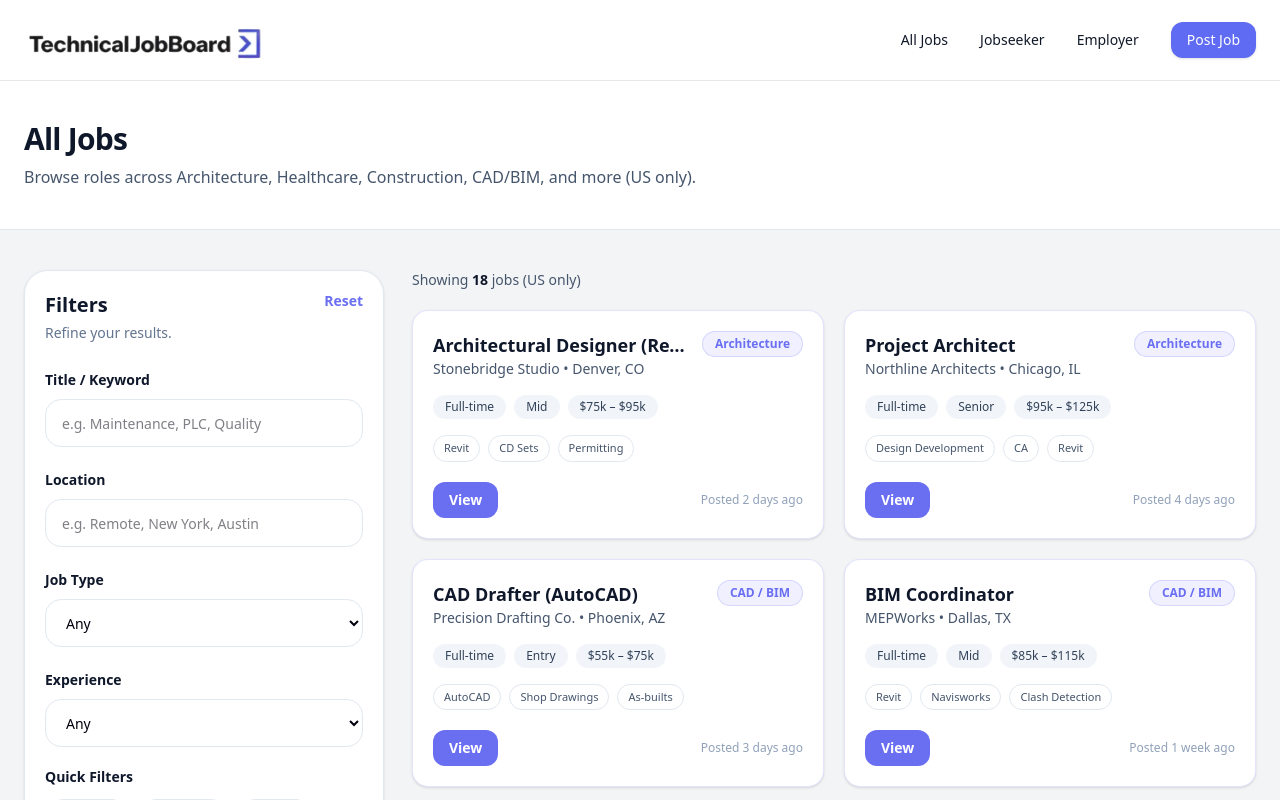
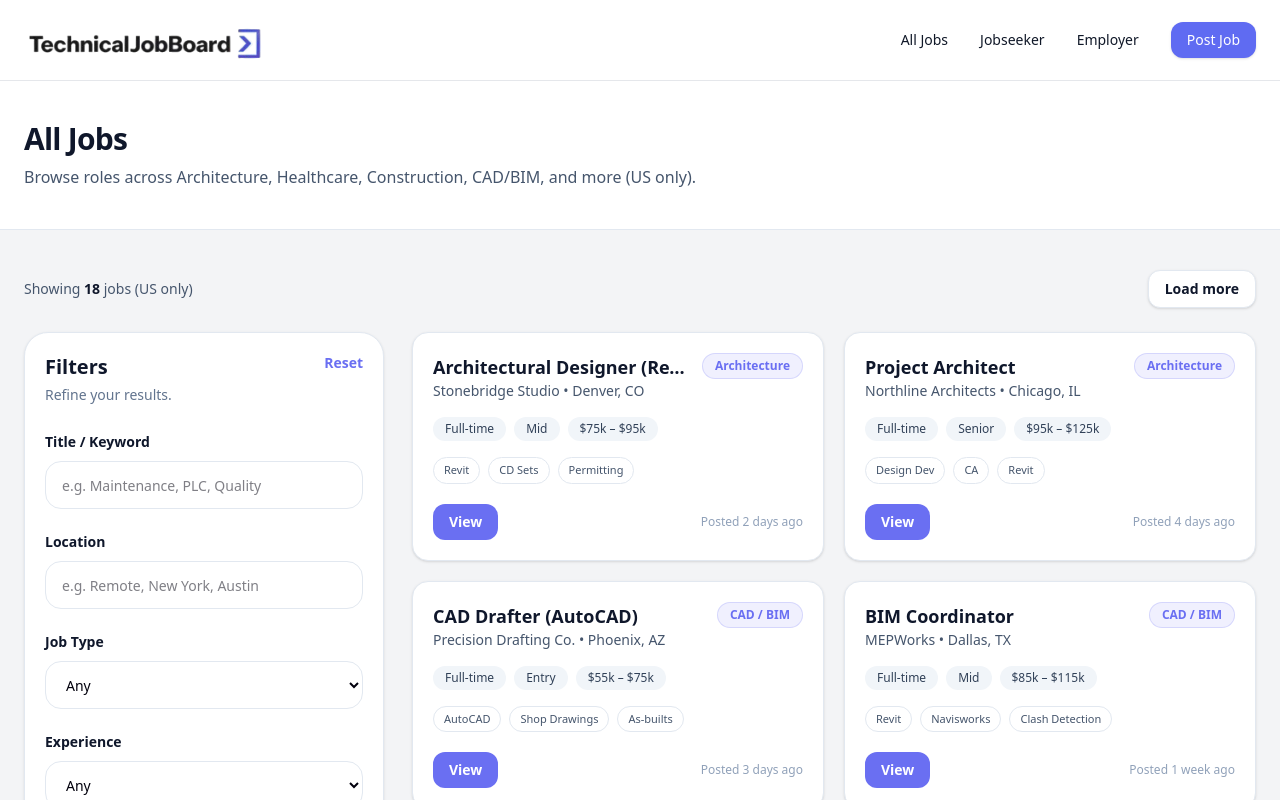
Before and after one commit to adebisidolapo/technicaljobboard, a Next.js app in the folder jobboard/: page /all-jobs in a window 1280 px wide. Shown: the top 800 px of the page. Built offline with nearby package versions, Linux system fonts and the light colour scheme.

Commit message:
update all job page

```diff
--- a/jobboard/components/jobs/JobsSection.tsx
+++ b/jobboard/components/jobs/JobsSection.tsx
@@ -30,243 +30,30 @@
 };
 
 const JOBS: Job[] = [
-  // Architecture
-  {
-    id: "1",
-    title: "Architectural Designer (Revit)",
-    company: "Stonebridge Studio",
-    location: "Denver, CO",
-    category: "Architecture",
-    type: "Full-time",
-    experience: "Mid",
-    pay: "$75k – $95k",
-    posted: "2 days ago",
-    tags: ["Revit", "CD Sets", "Permitting"],
-  },
-  {
-    id: "2",
-    title: "Project Architect",
-    company: "Northline Architects",
-    location: "Chicago, IL",
-    category: "Architecture",
-    type: "Full-time",
-    experience: "Senior",
-    pay: "$95k – $125k",
-    posted: "4 days ago",
-    tags: ["Design Development", "CA", "Revit"],
-  },
+  { id: "1", title: "Architectural Designer (Revit)", company: "Stonebridge Studio", location: "Denver, CO", category: "Architecture", type: "Full-time", experience: "Mid", pay: "$75k – $95k", posted: "2 days ago", tags: ["Revit", "CD Sets", "Permitting"] },
+  { id: "2", title: "Project Architect", company: "Northline Architects", location: "Chicago, IL", category: "Architecture", type: "Full-time", experience: "Senior", pay: "$95k – $125k", posted: "4 days ago", tags: ["Design Dev", "CA", "Revit"] },
 
-  // CAD / BIM
-  {
-    id: "3",
-    title: "CAD Drafter (AutoCAD)",
-    company: "Precision Drafting Co.",
-    location: "Phoenix, AZ",
-    category: "CAD / BIM",
-    type: "Full-time",
-    experience: "Entry",
-    pay: "$55k – $75k",
-    posted: "3 days ago",
-    tags: ["AutoCAD", "Shop Drawings", "As-builts"],
-  },
-  {
-    id: "4",
-    title: "BIM Coordinator",
-    company: "MEPWorks",
-    location: "Dallas, TX",
-    category: "CAD / BIM",
-    type: "Full-time",
-    experience: "Mid",
-    pay: "$85k – $115k",
-    posted: "1 week ago",
-    tags: ["Revit", "Navisworks", "Clash Detection"],
-  },
+  { id: "3", title: "CAD Drafter (AutoCAD)", company: "Precision Drafting Co.", location: "Phoenix, AZ", category: "CAD / BIM", type: "Full-time", experience: "Entry", pay: "$55k – $75k", posted: "3 days ago", tags: ["AutoCAD", "Shop Drawings", "As-builts"] },
+  { id: "4", title: "BIM Coordinator", company: "MEPWorks", location: "Dallas, TX", category: "CAD / BIM", type: "Full-time", experience: "Mid", pay: "$85k – $115k", posted: "1 week ago", tags: ["Revit", "Navisworks", "Clash Detection"] },
 
-  // Construction
-  {
-    id: "5",
-    title: "Construction Project Engineer",
-    company: "Summit Build Group",
-    location: "Austin, TX",
-    category: "Construction",
-    type: "Full-time",
-    experience: "Mid",
-    pay: "$70k – $95k",
-    posted: "5 days ago",
-    tags: ["RFI", "Submittals", "Scheduling"],
-  },
-  {
-    id: "6",
-    title: "MEP Coordinator",
-    company: "PrimeConstruct",
-    location: "Atlanta, GA",
-    category: "Construction",
-    type: "Full-time",
-    experience: "Senior",
-    pay: "$90k – $120k",
-    posted: "6 days ago",
-    tags: ["MEP", "Coordination", "Field"],
-  },
-  {
-    id: "7",
-    title: "Estimator (Commercial)",
-    company: "Bluebeam Estimating",
-    location: "Orlando, FL",
-    category: "Construction",
-    type: "Full-time",
-    experience: "Mid",
-    pay: "$80k – $110k",
-    posted: "3 days ago",
-    tags: ["Bluebeam", "Takeoffs", "Bid Packages"],
-  },
+  { id: "5", title: "Construction Project Engineer", company: "Summit Build Group", location: "Austin, TX", category: "Construction", type: "Full-time", experience: "Mid", pay: "$70k – $95k", posted: "5 days ago", tags: ["RFI", "Submittals", "Scheduling"] },
+  { id: "6", title: "MEP Coordinator", company: "PrimeConstruct", location: "Atlanta, GA", category: "Construction", type: "Full-time", experience: "Senior", pay: "$90k – $120k", posted: "6 days ago", tags: ["MEP", "Coordination", "Field"] },
+  { id: "7", title: "Estimator (Commercial)", company: "Bluebeam Estimating", location: "Orlando, FL", category: "Construction", type: "Full-time", experience: "Mid", pay: "$80k – $110k", posted: "3 days ago", tags: ["Bluebeam", "Takeoffs", "Bid Packages"] },
 
-  // Healthcare / Medical
-  {
-    id: "8",
-    title: "Healthcare IT Analyst",
-    company: "CareStack Systems",
-    location: "Remote (US)",
-    category: "Healthcare",
-    type: "Full-time",
-    experience: "Mid",
-    pay: "$85k – $115k",
-    posted: "2 days ago",
-    tags: ["EHR", "HIPAA", "Support"],
-  },
-  {
-    id: "9",
-    title: "Clinical Systems Specialist",
-    company: "MedOps",
-    location: "Boston, MA",
-    category: "Healthcare",
-    type: "Full-time",
-    experience: "Senior",
-    pay: "$90k – $120k",
-    posted: "1 week ago",
-    tags: ["Clinical Workflows", "Training", "EHR"],
-  },
+  { id: "8", title: "Healthcare IT Analyst", company: "CareStack Systems", location: "Remote (US)", category: "Healthcare", type: "Full-time", experience: "Mid", pay: "$85k – $115k", posted: "2 days ago", tags: ["EHR", "HIPAA", "Support"] },
+  { id: "9", title: "Clinical Systems Specialist", company: "MedOps", location: "Boston, MA", category: "Healthcare", type: "Full-time", experience: "Senior", pay: "$90k – $120k", posted: "1 week ago", tags: ["Clinical", "Training", "EHR"] },
 
-  // Manufacturing
-  {
-    id: "10",
-    title: "Manufacturing Engineer",
-    company: "Titan Manufacturing",
-    location: "Detroit, MI",
-    category: "Manufacturing",
-    type: "Full-time",
-    experience: "Senior",
-    pay: "$95k – $130k",
-    posted: "4 days ago",
-    tags: ["Lean", "Process Improvement", "Root Cause"],
-  },
-  {
-    id: "11",
-    title: "Production Supervisor",
-    company: "ForgeLine",
-    location: "Columbus, OH",
-    category: "Manufacturing",
-    type: "Full-time",
-    experience: "Mid",
-    pay: "$70k – $95k",
-    posted: "6 days ago",
-    tags: ["Shift Lead", "Safety", "KPIs"],
-  },
+  { id: "10", title: "Manufacturing Engineer", company: "Titan Manufacturing", location: "Detroit, MI", category: "Manufacturing", type: "Full-time", experience: "Senior", pay: "$95k – $130k", posted: "4 days ago", tags: ["Lean", "Process", "Root Cause"] },
+  { id: "11", title: "Production Supervisor", company: "ForgeLine", location: "Columbus, OH", category: "Manufacturing", type: "Full-time", experience: "Mid", pay: "$70k – $95k", posted: "6 days ago", tags: ["Safety", "KPIs", "Shift"] },
 
-  // Field Service
-  {
-    id: "12",
-    title: "Field Service Engineer (Electrical)",
-    company: "ServiceGrid",
-    location: "Houston, TX",
-    category: "Field Service",
-    type: "Full-time",
-    experience: "Mid",
-    pay: "$80k – $115k",
-    posted: "3 days ago",
-    tags: ["Commissioning", "Troubleshooting", "Travel"],
-  },
-  {
-    id: "13",
-    title: "Commissioning Technician",
-    company: "StartUp Labs",
-    location: "Remote (US)",
-    category: "Field Service",
-    type: "Contract",
-    experience: "Mid",
-    pay: "$45 – $65/hr",
-    posted: "5 days ago",
-    tags: ["Startup", "Controls", "Travel"],
-  },
+  { id: "12", title: "Field Service Engineer (Electrical)", company: "ServiceGrid", location: "Houston, TX", category: "Field Service", type: "Full-time", experience: "Mid", pay: "$80k – $115k", posted: "3 days ago", tags: ["Commissioning", "Troubleshooting", "Travel"] },
+  { id: "13", title: "Commissioning Technician", company: "StartUp Labs", location: "Remote (US)", category: "Field Service", type: "Contract", experience: "Mid", pay: "$45 – $65/hr", posted: "5 days ago", tags: ["Controls", "Startup", "Travel"] },
 
-  // Project Management
-  {
-    id: "14",
-    title: "Project Manager (Facilities)",
-    company: "FacilityPro",
-    location: "Seattle, WA",
-    category: "Project Management",
-    type: "Full-time",
-    experience: "Senior",
-    pay: "$100k – $140k",
-    posted: "1 week ago",
-    tags: ["Stakeholders", "Budget", "Vendors"],
-  },
-
-  // Quality / Compliance
-  {
-    id: "15",
-    title: "Quality Engineer",
-    company: "QC Dynamics",
-    location: "San Diego, CA",
-    category: "Quality / Compliance",
-    type: "Full-time",
-    experience: "Mid",
-    pay: "$90k – $125k",
-    posted: "4 days ago",
-    tags: ["ISO", "Audits", "CAPA"],
-  },
-
-  // Maintenance / Reliability
-  {
-    id: "16",
-    title: "Reliability Engineer",
-    company: "PlantWorks",
-    location: "Nashville, TN",
-    category: "Maintenance / Reliability",
-    type: "Full-time",
-    experience: "Senior",
-    pay: "$95k – $135k",
-    posted: "6 days ago",
-    tags: ["CMMS", "RCM", "Preventive Maintenance"],
-  },
-
-  // Engineering (Non-Software)
-  {
-    id: "17",
-    title: "Mechanical Engineer (HVAC)",
-    company: "ThermoDesign",
-    location: "Charlotte, NC",
-    category: "Engineering (Non-Software)",
-    type: "Full-time",
-    experience: "Mid",
-    pay: "$90k – $125k",
-    posted: "2 days ago",
-    tags: ["HVAC", "MEP", "Load Calculations"],
-  },
-
-  // Aerospace / Defense
-  {
-    id: "18",
-    title: "Systems Engineer (Defense)",
-    company: "AeroShield",
-    location: "Arlington, VA",
-    category: "Aerospace / Defense",
-    type: "Full-time",
-    experience: "Senior",
-    pay: "$120k – $170k",
-    posted: "1 week ago",
-    tags: ["Requirements", "Systems", "Documentation"],
-  },
+  { id: "14", title: "Project Manager (Facilities)", company: "FacilityPro", location: "Seattle, WA", category: "Project Management", type: "Full-time", experience: "Senior", pay: "$100k – $140k", posted: "1 week ago", tags: ["Budget", "Vendors", "Stakeholders"] },
+  { id: "15", title: "Quality Engineer", company: "QC Dynamics", location: "San Diego, CA", category: "Quality / Compliance", type: "Full-time", experience: "Mid", pay: "$90k – $125k", posted: "4 days ago", tags: ["ISO", "Audits", "CAPA"] },
+  { id: "16", title: "Reliability Engineer", company: "PlantWorks", location: "Nashville, TN", category: "Maintenance / Reliability", type: "Full-time", experience: "Senior", pay: "$95k – $135k", posted: "6 days ago", tags: ["CMMS", "RCM", "PM"] },
+  { id: "17", title: "Mechanical Engineer (HVAC)", company: "ThermoDesign", location: "Charlotte, NC", category: "Engineering (Non-Software)", type: "Full-time", experience: "Mid", pay: "$90k – $125k", posted: "2 days ago", tags: ["HVAC", "MEP", "Loads"] },
+  { id: "18", title: "Systems Engineer (Defense)", company: "AeroShield", location: "Arlington, VA", category: "Aerospace / Defense", type: "Full-time", experience: "Senior", pay: "$120k – $170k", posted: "1 week ago", tags: ["Systems", "Requirements", "Docs"] },
 ];
 
 const JOB_TYPES: Array<JobType | "Any"> = ["Any", "Full-time", "Part-time", "Contract"];
@@ -277,7 +64,7 @@
 }
 
 export default function JobsSection() {
-  // draft (what user is typing)
+  // draft inputs
   const [draftQ, setDraftQ] = useState("");
   const [draftLoc, setDraftLoc] = useState("");
   const [draftType, setDraftType] = useState<(typeof JOB_TYPES)[number]>("Any");
@@ -288,7 +75,7 @@
   const [quickSenior, setQuickSenior] = useState(false);
   const [quickContract, setQuickContract] = useState(false);
 
-  // applied (what actually filters results)
+  // applied filters
   const [q, setQ] = useState("");
   const [loc, setLoc] = useState("");
   const [type, setType] = useState<(typeof JOB_TYPES)[number]>("Any");
@@ -299,14 +86,24 @@
   const [apSenior, setApSenior] = useState(false);
   const [apContract, setApContract] = useState(false);
 
+  // load more
   const INITIAL_COUNT = 8;
   const STEP = 6;
   const [visibleCount, setVisibleCount] = useState(INITIAL_COUNT);
 
-  // mobile filter drawer
+  // mobile drawer
   const [filtersOpen, setFiltersOpen] = useState(false);
 
-  // read URL params (hero search -> /all-jobs?q=...&loc=...)
+  // prevent body scroll when drawer open (fixes overlay issues)
+  useEffect(() => {
+    if (!filtersOpen) return;
+    document.body.style.overflow = "hidden";
+    return () => {
+      document.body.style.overflow = "";
+    };
+  }, [filtersOpen]);
+
+  // load from URL params
   useEffect(() => {
     const params = new URLSearchParams(window.location.search);
 
@@ -319,7 +116,6 @@
     const senior = params.get("senior") === "1";
     const contract = params.get("contract") === "1";
 
-    // set both draft + applied so page loads filtered correctly
     setDraftQ(qp);
     setDraftLoc(lp);
     setDraftType((JOB_TYPES.includes(tp as any) ? tp : "Any") as any);
@@ -350,7 +146,6 @@
     setApSenior(quickSenior);
     setApContract(quickContract);
 
-    // update URL
     const params = new URLSearchParams();
     if (draftQ.trim()) params.set("q", draftQ.trim());
     if (draftLoc.trim()) params.set("loc", draftLoc.trim());
@@ -363,8 +158,7 @@
     if (quickContract) params.set("contract", "1");
 
     const qs = params.toString();
-    const nextUrl = qs ? `${window.location.pathname}?${qs}` : window.location.pathname;
-    window.history.pushState({}, "", nextUrl);
+    window.history.pushState({}, "", qs ? `${window.location.pathname}?${qs}` : window.location.pathname);
 
     setVisibleCount(INITIAL_COUNT);
     setFiltersOpen(false);
@@ -421,6 +215,10 @@
 
   const visibleJobs = filtered.slice(0, visibleCount);
   const canLoadMore = visibleCount < filtered.length;
+
+  const loadMoreTop = () => {
+    setVisibleCount((v) => Math.min(v + STEP, filtered.length));
+  };
 
   const FilterPanel = (
     <div className="rounded-3xl border border-slate-200 bg-white shadow-sm p-5">
@@ -497,57 +295,26 @@
         <div>
           <p className="text-sm font-semibold text-slate-900">Quick Filters</p>
           <div className="mt-3 flex flex-wrap gap-2">
+            {[
+              { label: "Remote", active: quickRemote, toggle: () => setQuickRemote((v) => !v) },
+              { label: "Full-time", active: quickFullTime, toggle: () => setQuickFullTime((v) => !v) },
+              { label: "Senior", active: quickSenior, toggle: () => setQuickSenior((v) => !v) },
+              { label: "Contract", active: quickContract, toggle: () => setQuickContract((v) => !v) },
+            ].map((chip) => (
               <button
+                key={chip.label}
                 type="button"
-              onClick={() => setQuickRemote((v) => !v)}
+                onClick={chip.toggle}
                 className={cx(
                   "px-4 py-2 rounded-full text-sm border transition",
-                quickRemote
+                  chip.active
                     ? "bg-[rgba(106,111,242,0.12)] border-[rgba(106,111,242,0.25)] text-[var(--brand-purple)]"
                     : "bg-slate-50 border-slate-200 text-slate-700 hover:bg-slate-100"
                 )}
               >
-              Remote
+                {chip.label}
               </button>
-
-            <button
-              type="button"
-              onClick={() => setQuickFullTime((v) => !v)}
-              className={cx(
-                "px-4 py-2 rounded-full text-sm border transition",
-                quickFullTime
-                  ? "bg-[rgba(106,111,242,0.12)] border-[rgba(106,111,242,0.25)] text-[var(--brand-purple)]"
-                  : "bg-slate-50 border-slate-200 text-slate-700 hover:bg-slate-100"
-              )}
-            >
-              Full-time
-            </button>
-
-            <button
-              type="button"
-              onClick={() => setQuickSenior((v) => !v)}
-              className={cx(
-                "px-4 py-2 rounded-full text-sm border transition",
-                quickSenior
-                  ? "bg-[rgba(106,111,242,0.12)] border-[rgba(106,111,242,0.25)] text-[var(--brand-purple)]"
-                  : "bg-slate-50 border-slate-200 text-slate-700 hover:bg-slate-100"
-              )}
-            >
-              Senior
-            </button>
-
-            <button
-              type="button"
-              onClick={() => setQuickContract((v) => !v)}
-              className={cx(
-                "px-4 py-2 rounded-full text-sm border transition",
-                quickContract
-                  ? "bg-[rgba(106,111,242,0.12)] border-[rgba(106,111,242,0.25)] text-[var(--brand-purple)]"
-                  : "bg-slate-50 border-slate-200 text-slate-700 hover:bg-slate-100"
-              )}
-            >
-              Contract
-            </button>
+            ))}
           </div>
         </div>
 
@@ -556,7 +323,7 @@
           onClick={applyFilters}
           className="w-full h-12 rounded-2xl text-base font-semibold text-white
                      bg-[var(--brand-purple)] hover:bg-[var(--brand-purple-dark)]
-                     shadow-sm transition"
+                     shadow-[0_10px_28px_rgba(106,111,242,0.20)] transition"
         >
           Apply Filters
         </button>
@@ -567,7 +334,7 @@
   return (
     <section className="py-10">
       <div className="max-w-7xl mx-auto px-6">
-        {/* Mobile "open filters" */}
+        {/* Mobile top row */}
         <div className="mb-5 flex items-center justify-between lg:hidden">
           <p className="text-sm text-slate-600">
             Showing <span className="font-semibold text-slate-900">{filtered.length}</span> jobs
@@ -582,27 +349,40 @@
           </button>
         </div>
 
-        {/* Layout: LEFT filters + RIGHT jobs */}
+        {/* Desktop header row (Load more on top right) */}
+        <div className="hidden lg:flex items-center justify-between mb-6">
+          <p className="text-sm text-slate-600">
+            Showing <span className="font-semibold text-slate-900">{filtered.length}</span> jobs (US only)
+          </p>
+
+          <div className="flex items-center gap-3">
+            {canLoadMore && (
+              <button
+                type="button"
+                onClick={loadMoreTop}
+                className="px-4 py-2 rounded-xl text-sm font-semibold text-slate-900 bg-white border border-slate-200 hover:bg-slate-50 transition shadow-sm"
+              >
+                Load more
+              </button>
+            )}
+          </div>
+        </div>
+
+        {/* Layout */}
         <div className="grid gap-7 lg:grid-cols-[360px_1fr]">
           {/* LEFT FILTERS (desktop) */}
           <aside className="hidden lg:block">
             <div className="sticky top-28">{FilterPanel}</div>
           </aside>
 
-          {/* JOB LIST */}
+          {/* JOBS */}
           <div>
-            {/* desktop count */}
-            <div className="hidden lg:flex items-center justify-between mb-5">
-              <p className="text-sm text-slate-600">
-                Showing <span className="font-semibold text-slate-900">{filtered.length}</span> jobs (US only)
-              </p>
-            </div>
-
+            {/* modern grid */}
             <div className="grid gap-5 md:grid-cols-2">
               {visibleJobs.map((job) => (
                 <article
                   key={job.id}
-                  className="bg-white rounded-2xl border border-[rgba(106,111,242,0.18)] shadow-sm hover:shadow-md transition p-5"
+                  className="bg-white rounded-2xl border border-slate-200 shadow-sm hover:shadow-md transition p-5"
                 >
                   <div className="flex items-start justify-between gap-3">
                     <div className="min-w-0">
@@ -649,20 +429,21 @@
                     >
                       View
                     </button>
+
                     <span className="text-xs text-slate-400">Posted {job.posted}</span>
                   </div>
                 </article>
               ))}
             </div>
 
-            {/* Load more */}
-            <div className="mt-10 flex justify-center">
+            {/* Mobile: load more stays below list (clean) */}
+            <div className="mt-8 flex justify-center lg:hidden">
               {filtered.length === 0 ? (
                 <div className="text-sm text-slate-600">No jobs match your filters.</div>
               ) : canLoadMore ? (
                 <button
                   type="button"
-                  onClick={() => setVisibleCount((v) => Math.min(v + STEP, filtered.length))}
+                  onClick={loadMoreTop}
                   className="px-6 py-3 rounded-2xl text-sm font-semibold text-slate-900 bg-white border border-slate-200 hover:bg-slate-50 transition shadow-sm"
                 >
                   Load more
@@ -675,17 +456,33 @@
         </div>
       </div>
 
-      {/* MOBILE FILTER DRAWER */}
+      {/* ✅ MOBILE FILTER DRAWER (LEFT slide-over, does NOT cover jobs area scroll) */}
       {filtersOpen && (
         <div className="lg:hidden">
+          {/* backdrop */}
           <button
             type="button"
             className="fixed inset-0 z-40 bg-black/30"
             aria-label="Close filters"
             onClick={() => setFiltersOpen(false)}
           />
-          <div className="fixed z-50 left-0 right-0 bottom-0 top-20 px-4 pb-6 overflow-auto">
-            <div className="max-w-xl mx-auto">{FilterPanel}</div>
+
+          {/* drawer */}
+          <div className="fixed z-50 top-0 left-0 h-full w-[86%] max-w-[380px] bg-white border-r border-slate-200 shadow-2xl">
+            <div className="h-full overflow-auto p-4">
+              <div className="flex items-center justify-between mb-3">
+                <p className="text-sm font-semibold text-slate-900">Filters</p>
+                <button
+                  type="button"
+                  onClick={() => setFiltersOpen(false)}
+                  className="px-3 py-1.5 rounded-lg border border-slate-200 text-sm font-semibold text-slate-700 hover:bg-slate-50 transition"
+                >
+                  Close
+                </button>
+              </div>
+
+              {FilterPanel}
+            </div>
           </div>
         </div>
       )}
```
Lines whose indentation alone changed are shown as unchanged.
